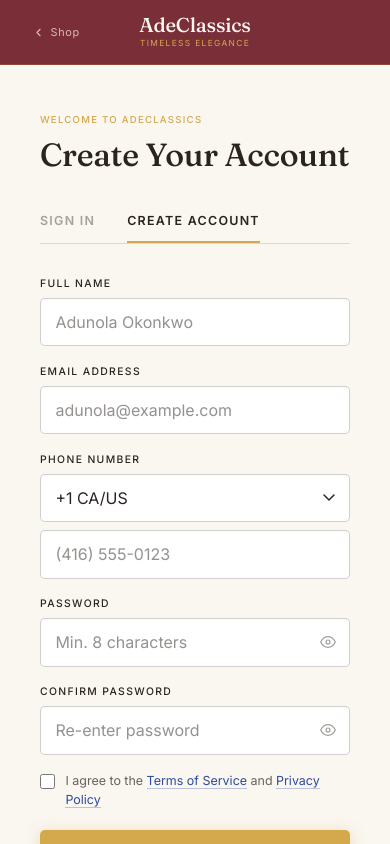
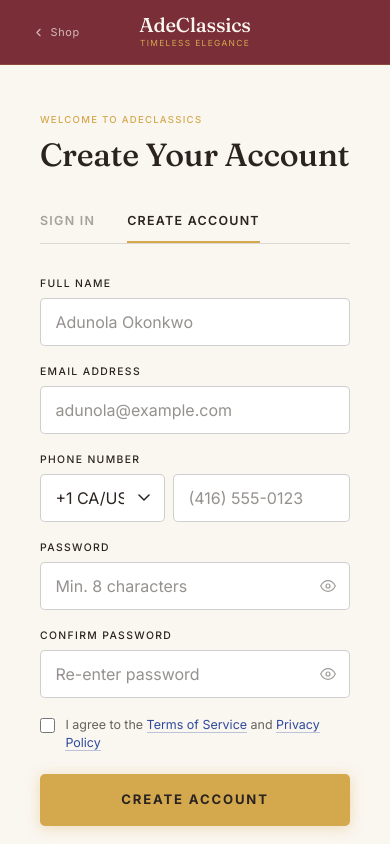
Before and after one commit to Barry1003/Fila-T--W-y-, a Next.js app: page /auth in a window 390 px wide. Both pictures are taken after typing "name@example.com", "Sample123" into the empty fields and a click on the button "CREATE ACCOUNT". Shown: the top 844 px of the page. Built offline with nearby package versions, Linux system fonts and the light colour scheme.

Commit message:
fix: set explicit grid layout for phone input and country code selector

```diff
--- a/src/views/Auth.tsx
+++ b/src/views/Auth.tsx
@@ -467,7 +467,7 @@
       {/* Phone */}
       <div>
         <label className="block mb-[0.4rem]" style={{ ...label, fontSize: '0.65rem', color: C.charcoal }}>Phone Number</label>
-        <div className="rg-split grid grid-cols-[130px_1fr] gap-2">
+        <div className="grid gap-2 [&>*]:min-w-0" style={{ gridTemplateColumns: '125px 1fr' }}>
           <FocusSelect value={phoneCode} onChange={e => setPhoneCode(e.target.value)}>
             {PHONE_CODES.map(p => (
               <option key={p.code} value={p.code}>{p.label}</option>
--- a/src/views/Checkout.tsx
+++ b/src/views/Checkout.tsx
@@ -485,12 +485,12 @@
                     <label className="block mb-[0.4rem]" style={{ ...label, fontSize: '0.65rem', color: C.charcoal }}>
                       Phone <span style={{ opacity: 0.5 }}>(optional)</span>
                     </label>
-                    <div className="grid grid-cols-[120px_1fr] sm:grid-cols-[130px_1fr] gap-2">
+                    <div className="grid gap-2" style={{ gridTemplateColumns: '125px 1fr' }}>
                       <FocusSelect
                         value={phoneCode}
                         onChange={e => setPhoneCode(e.target.value)}
                         aria-label="Country calling code"
-                        style={{ minWidth: 0 }}
+                        style={{ minWidth: 0, width: '100%' }}
                       >
                         {PHONE_CODES.map(p => (
                           <option key={p.code} value={p.code}>{p.label}</option>
@@ -503,7 +503,7 @@
                         onChange={e => setPhone(e.target.value)}
                         autoComplete="tel-national"
                         aria-label="Phone number"
-                        style={{ minWidth: 0 }}
+                        style={{ minWidth: 0, width: '100%' }}
                       />
                     </div>
                   </div>
```
